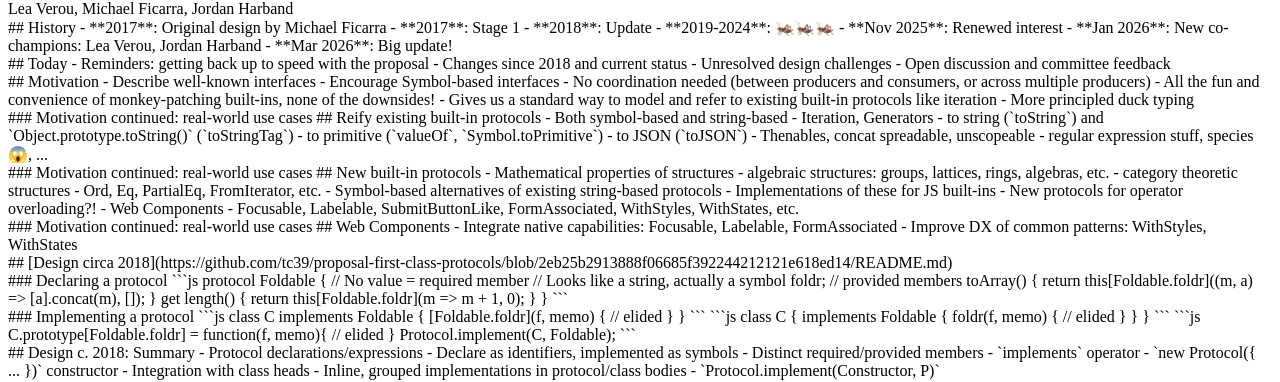
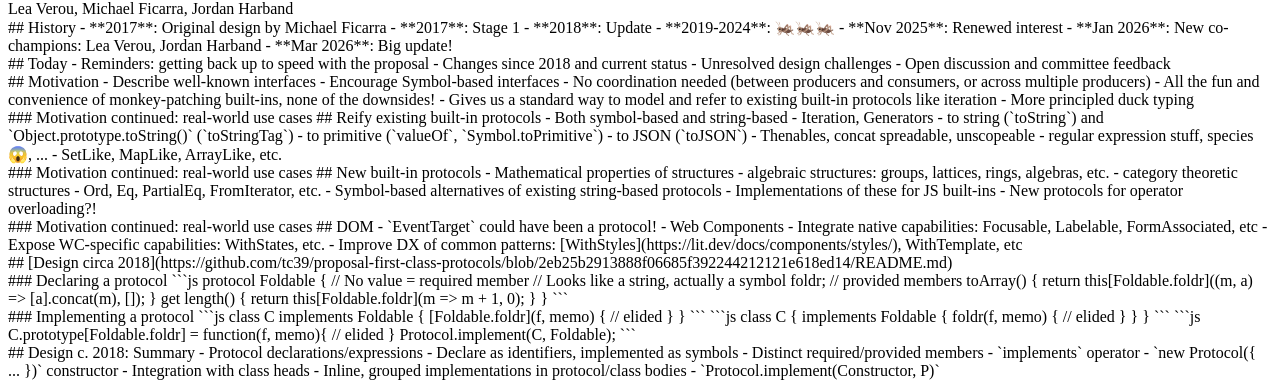
Before and after one commit to tc39/proposal-first-class-protocols, a website with bundled scripts: page slides/2026-03/index.html in a window 1280 px wide. Shown: the part 127-509 px from the top of the page. Built offline with nearby package versions, Linux system fonts and the light colour scheme.

Commit message:
Tweak slides

```diff
--- a/slides/2026-03/index.html
+++ b/slides/2026-03/index.html
@@ -67,6 +67,7 @@
 - to JSON (`toJSON`)
 - Thenables, concat spreadable, unscopeable
 - regular expression stuff, species 😱, ...
+- SetLike, MapLike, ArrayLike, etc.
 
 </article>
 
@@ -83,19 +84,18 @@
 - Implementations of these for JS built-ins
 - New protocols for operator overloading?!
 
-- Web Components
-  - Focusable, Labelable, SubmitButtonLike, FormAssociated, WithStyles, WithStates, etc.
-
 </article>
 
 <article class="slide md">
 
 ### Motivation continued: real-world use cases
-## Web Components
+## DOM
 
-<!-- - Today: one huge `ElementInternals` delegate object + repetitive boilerplate -->
-- Integrate native capabilities: Focusable, Labelable, FormAssociated
-- Improve DX of common patterns: WithStyles, WithStates
+- `EventTarget` could have been a protocol!
+- Web Components
+  - Integrate native capabilities: Focusable, Labelable, FormAssociated, etc
+  - Expose WC-specific capabilities: WithStates, etc.
+  - Improve DX of common patterns: [WithStyles](https://lit.dev/docs/components/styles/), WithTemplate, etc
 
 </article>
 
```
